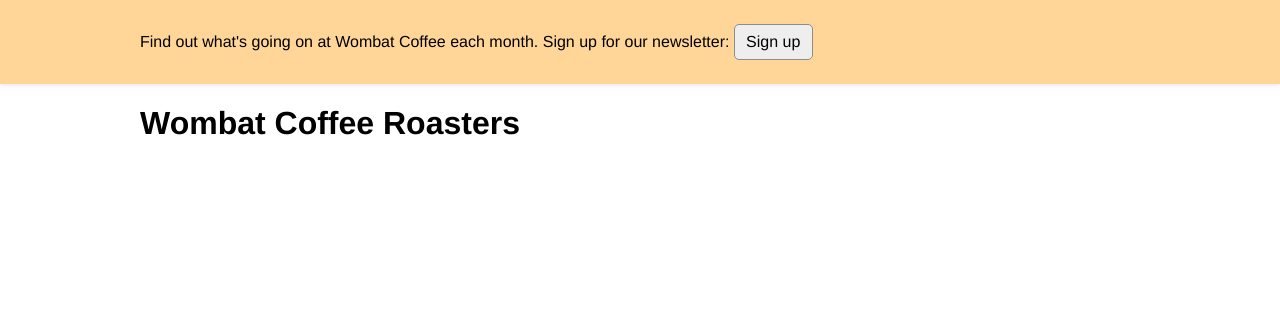
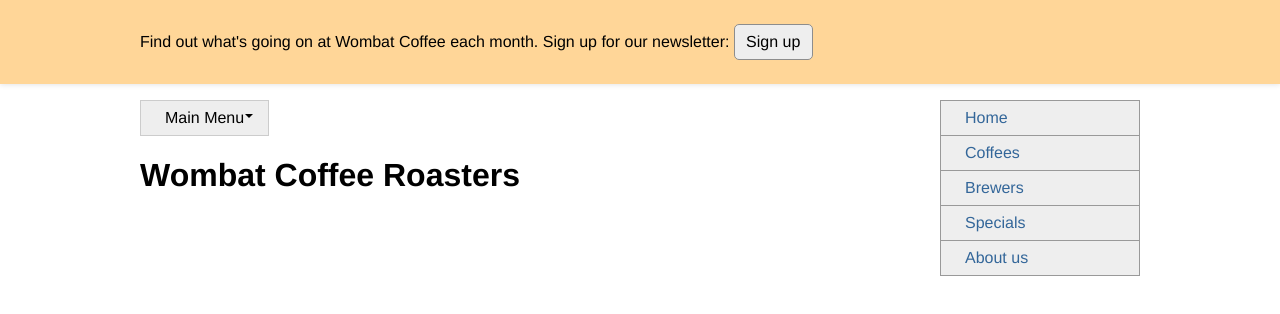
Before and after one commit to RealMotz/mastering-css, a plain HTML site: page css-in-depth/chapter-6/index.html in a window 1280 px wide. Shown: the top 314 px of the page. Drawn offline with Linux system fonts and the light colour scheme.

Commit message:
feat: add chapter-6 challenges

```diff
--- a/css-in-depth/chapter-6/index.html
+++ b/css-in-depth/chapter-6/index.html
@@ -18,6 +18,40 @@
             </p>
         </div>
     </header>
+    <main class="container">
+        <div class="col-main">
+            <nav>
+                <div class="dropdown" id="dropdown">
+                    <button type="button" class="dropdown-toggle" id="dropdown-toggle">Main Menu</button>
+                    <div class="dropdown-menu">
+                        <ul class="submenu">
+                            <li><a href="/">Home</a></li>
+                            <li><a href="/coffees">Coffees</a></li>
+                            <li><a href="/brewers">Brewers</a></li>
+                            <li><a href="/specials">Specials</a></li>
+                            <li><a href="/about">About us</a></li>
+                        </ul>
+                    </div>
+                </div>
+            </nav>
+
+            <h1>Wombat Coffee Roasters</h1>
+        </div>
+
+
+        <aside class="col-sidebar">
+            <div class="affix">
+                <ul class="submenu">
+                    <li><a href="/">Home</a></li>
+                    <li><a href="/coffees">Coffees</a></li>
+                    <li><a href="/brewers">Brewers</a></li>
+                    <li><a href="/specials">Specials</a></li>
+                    <li><a href="/about">About us</a></li>
+                </ul>
+            </div>
+        </aside>
+    </main>
+
     <div class="modal" id="modal" role="dialog" aria-modal="true">
         <div class="modal-backdrop"></div>
         <div class="modal-body">
@@ -34,14 +68,17 @@
             </form>
         </div>
     </div>
-    <main class="container">
-        <h1>Wombat Coffee Roasters</h1>
-    </main>
 
     <script type="text/javascript">
         const button = document.getElementById('open');
         const close = document.getElementById('close');
         const modal = document.getElementById('modal');
+        const dropdownToggle = document.getElementById("dropdown-toggle");
+        const dropdown = document.getElementById("dropdown");
+
+        dropdownToggle.addEventListener("click", function (event) {
+            dropdown.classList.toggle("is-open");
+        });
 
         button.addEventListener('click', function (event) {
             modal.classList.add('is-open');
--- a/css-in-depth/chapter-6/style.css
+++ b/css-in-depth/chapter-6/style.css
@@ -36,6 +36,22 @@ button {
   width: 80%;
   max-inline-size: 1000px;
   margin: 1em auto;
+
+  display: flex;
+  min-height: 100vh;
+}
+
+.col-main {
+  flex: 1 80%;
+}
+
+.col-sidebar {
+  flex: 20%;
+}
+
+.affix {
+  position: sticky;
+  top: 1em;
 }
 
 .modal {
@@ -49,7 +65,8 @@ button {
 .modal-backdrop {
   position: fixed;
   inset: 0;
-  background-color: rgb(0 0 0 / 0.5)
+  background-color: rgb(0 0 0 / 0.5);
+  z-index: 1;
 }
 
 .modal-body {
@@ -59,4 +76,72 @@ button {
   padding: 2em 3em;
   background-color: white;
   overflow: auto;
+  z-index: 2;
 }
+
+/* dropdown */
+
+.dropdown {
+  display: inline-block;
+  position: relative;
+}
+
+.dropdown-toggle {
+  padding: 0.5em 1.5em;
+  border: 1px solid #ccc;
+  background-color: #eee;
+  border-radius: 0;
+}
+
+
+.dropdown-toggle::after {
+  content: "";
+  position: absolute;
+  right: 1em;
+  top: 0.9em;
+  border: 0.3em solid;
+  border-color: black transparent transparent;
+}
+
+.dropdown.is-open .dropdown-toggle::after {
+  top: 0.6em;
+  border-color: transparent transparent black;
+}
+
+
+.dropdown-menu {
+  display: none;
+  position: absolute;
+  left: 0;
+  top: 2.1em;
+  inline-size: max-content;
+  min-inline-size: 100%;
+  background-color: #eee;
+}
+
+.dropdown.is-open .dropdown-menu {
+  display: block;
+}
+
+.submenu {
+  padding-inline-start: 0;
+  margin: 0;
+  list-style-type: none;
+  border: 1px solid #999;
+}
+
+.submenu > li + li {
+  border-top: 1px solid #999;
+}
+
+.submenu > li > a {
+  display: block;
+  padding: 0.5em 1.5em;
+  background-color: #eee;
+  color: #369;
+  text-decoration: none;
+}
+
+.submenu > li > a:hover {
+  background-color: #fff;
+}
```
Also changed, not shown: css-in-depth/chapter-6/stacking-context.html (added, +57 -0 lines).
